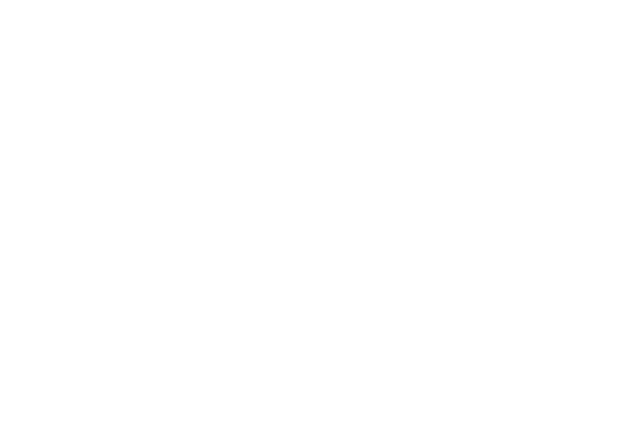
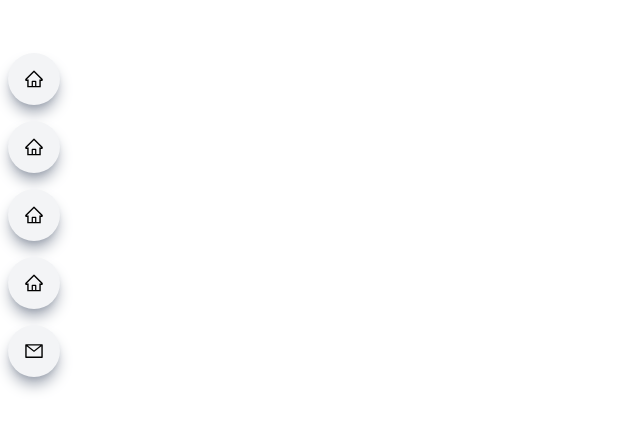
Before and after one commit to mohammediliassaffani/portfolio-react-vite, a React (Vite) app: page / in a window 1280 px wide. Shown: the part 155-584 px from the top of the page, without its empty margins (0-640 px from the left). Built offline with nearby package versions, Linux system fonts and the light colour scheme.

Commit message:
finish-togel-nav

```diff
--- a/src/components/Sidenav.jsx
+++ b/src/components/Sidenav.jsx
@@ -1,5 +1,8 @@
 import React, { useState } from "react";
-import { AiOutlineMenu, AiOutlineHome } from "react-icons/ai";
+import { AiOutlineMenu, AiOutlineHome, AiOutlineMail } from "react-icons/ai";
+import { BsPerson } from "react-icons/bs";
+import { GrProjects } from "react-icons/gr";
+import { GiPowerLightning } from "react-icons/gi";
 
 const Sidenav = () => {
   const [nav, setNav] = useState(false);
@@ -27,7 +30,7 @@
             className="w-[75%]
              flex justify-center items-center rounded-full shadow-lg bg-gray-100 shadow-gray-400 m-2 p-4 cursor-pointer hover:scale-110"
           >
-            <AiOutlineHome size={20} />
+            <GiPowerLightning size={20} />
             <span className="pl-4">Skills</span>
           </a>
           <a
@@ -35,7 +38,7 @@
             className="w-[75%]
              flex justify-center items-center rounded-full shadow-lg bg-gray-100 shadow-gray-400 m-2 p-4 cursor-pointer hover:scale-110"
           >
-            <AiOutlineHome size={20} />
+            <GrProjects size={20} />
             <span className="pl-4">Projects</span>
           </a>
           <a
@@ -43,7 +46,7 @@
             className="w-[75%]
              flex justify-center items-center rounded-full shadow-lg bg-gray-100 shadow-gray-400 m-2 p-4 cursor-pointer hover:scale-110"
           >
-            <AiOutlineHome size={20} />
+            <BsPerson size={20} />
             <span className="pl-4">Resume</span>
           </a>
           <a
@@ -51,13 +54,48 @@
             className="w-[75%]
              flex justify-center items-center rounded-full shadow-lg bg-gray-100 shadow-gray-400 m-2 p-4 cursor-pointer hover:scale-110"
           >
-            <AiOutlineHome size={20} />
+            <AiOutlineMail size={20} />
             <span className="pl-4">Contact</span>
           </a>
         </div>
       ) : (
-        <div></div>
+        <div />
       )}
+
+      <div className="md:block hidden fixed top-[25%] z-10">
+        <div className="flex flex-col">
+          <a
+            href="#main"
+            className="rounded-full shadow-lg bg-gray-100 shadow-gray-400 m-2 p-4  cursor-pointer hover:scale-110 duration-300 "
+          >
+            <AiOutlineHome size={20} />
+          </a>
+          <a
+            href="#main"
+            className="rounded-full shadow-lg bg-gray-100 shadow-gray-400 m-2 p-4  cursor-pointer hover:scale-110 duration-300 "
+          >
+            <AiOutlineHome size={20} />
+          </a>
+          <a
+            href="#main"
+            className="rounded-full shadow-lg bg-gray-100 shadow-gray-400 m-2 p-4  cursor-pointer hover:scale-110 duration-300 "
+          >
+            <AiOutlineHome size={20} />
+          </a>
+          <a
+            href="#main"
+            className="rounded-full shadow-lg bg-gray-100 shadow-gray-400 m-2 p-4  cursor-pointer hover:scale-110 duration-300 "
+          >
+            <AiOutlineHome size={20} />
+          </a>
+          <a
+            href="#main"
+            className="rounded-full shadow-lg bg-gray-100 shadow-gray-400 m-2 p-4  cursor-pointer hover:scale-110 duration-300 "
+          >
+            <AiOutlineMail size={20} />
+          </a>
+        </div>
+      </div>
     </div>
   );
 };
```
